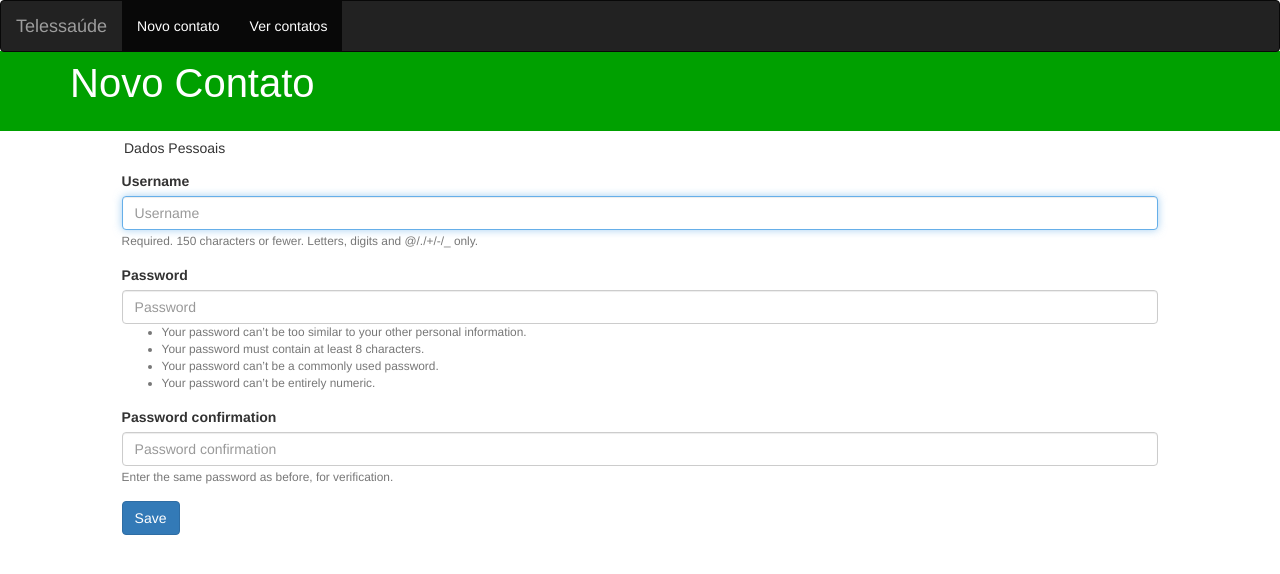
After one commit to jpmarques-13/agenda, a Django app: a page that uses templates/usuario.html in a window 1280 px wide. The commit adds this page. Shown: the top 574 px of the page. Run offline with Django 3.2, Linux system fonts and the light colour scheme; some libraries are stand-ins or nearby versions.

Commit message:
funcao Cadastrar usuario criada

```diff
--- a/Lais/settings.py
+++ b/Lais/settings.py
@@ -39,6 +39,7 @@ INSTALLED_APPS = [
     'django.contrib.staticfiles',
 
     'polls',
+    'autenticacao',
 
     'bootstrap3',
     'bootstrap_pagination',
--- a/Lais/urls.py
+++ b/Lais/urls.py
@@ -20,4 +20,5 @@ urlpatterns = [
     url(r'^admin/', admin.site.urls),
     url(r'^polls/',include('polls.urls')),
     url(r'^$', views.index,name='homePage'),
+    url(r'^Usuario/',include('autenticacao.urls')),
 ]
--- /dev/null
+++ b/autenticacao/admin.py
@@ -0,0 +1,6 @@
+# -*- coding: utf-8 -*-
+from __future__ import unicode_literals
+
+from django.contrib import admin
+
+# Register your models here.
--- /dev/null
+++ b/autenticacao/models.py
@@ -0,0 +1,6 @@
+# -*- coding: utf-8 -*-
+from __future__ import unicode_literals
+
+from django.db import models
+
+# Create your models here.
--- /dev/null
+++ b/autenticacao/tests.py
@@ -0,0 +1,6 @@
+# -*- coding: utf-8 -*-
+from __future__ import unicode_literals
+
+from django.test import TestCase
+
+# Create your tests here.
--- /dev/null
+++ b/autenticacao/urls.py
@@ -0,0 +1,8 @@
+from django.conf.urls import url
+from . import views
+
+
+app_name = 'autenticacao'
+urlpatterns = [
+    url(r'^novoUsuario$',views.novoCadastro,name='novoCadastro'),
+]
--- /dev/null
+++ b/autenticacao/views.py
@@ -0,0 +1,18 @@
+# -*- coding: utf-8 -*-
+from __future__ import unicode_literals
+from django.contrib.auth.forms import UserCreationForm
+from django.shortcuts import render, redirect
+from django.contrib import messages
+
+# Create your views here.
+
+
+def novoCadastro(request):
+    form=UserCreationForm(request.POST or None)
+    if request.method == 'POST' :
+        if form.is_valid():
+            form.save()
+            mensagem = "Usuario criado com sucesso"
+            messages.warning ( request, mensagem)
+            return redirect ( 'polls:VerContatos' )
+    return render (request,'usuario.html',locals() )
--- a/polls/views.py
+++ b/polls/views.py
@@ -1,9 +1,8 @@
 # -*- coding: utf-8 -*-
 from django.http import *
-from django.shortcuts import render
+from django.shortcuts import render,redirect
 from .forms import *
 from .models import Contato
-from django.shortcuts import redirect
 from django.contrib import messages
 from django.core.paginator import Paginator, InvalidPage
 from datetime import datetime
--- a/templates/VerContatos.html
+++ b/templates/VerContatos.html
@@ -75,6 +75,7 @@
       <td>Email</td>
       <td>Celular</td>
       <td>Data</td>
+      <td>idade</td>
       <td>Aniversario</td>
       <td>Acoes</td>
     </tr>
--- /dev/null
+++ b/templates/usuario.html
@@ -0,0 +1,49 @@
+{%extends 'baseLayout.html'%}
+{# Load the tag library #}
+{% load bootstrap3 %}
+{% bootstrap_css %}
+{# Load CSS and JavaScript #}
+{% bootstrap_javascript %}
+{%block title%}Criar Contato{%endblock%}
+    {%block script-link%}
+        <script src="https://cdnjs.cloudflare.com/ajax/libs/jquery/3.2.1/jquery.min.js"></script>
+        <script src="https://maxcdn.bootstrapcdn.com/bootstrap/3.4.0/js/bootstrap.min.js"></script>
+        <script src="https://cdnjs.cloudflare.com/ajax/libs/jquery.mask/1.14.11/jquery.mask.min.js"></script>
+        <link rel="stylesheet" href="//code.jquery.com/ui/1.12.1/themes/base/jquery-ui.css">
+        <link rel="stylesheet" href="/resources/demos/style.css">
+    {%endblock%}
+{%block side-bar%}
+
+<div class="side-bar">
+    <span  class='plus-icon'>{% bootstrap_icon "plus" %}</span>
+    <p>Novo Contato</p>
+</div>
+<style>
+.side-bar{
+  margin-top:-25px;
+  }
+</style>
+{%endblock%}
+{%block content%}
+
+<div class="card">
+    <table class="table table-striped">
+        <tbody>
+            <tr>
+                <h5>Dados Pessoais</h5>
+            </tr>
+            <tr>
+                <div class="content">
+                    <form class="form-group" action="{%url 'autenticacao:novoCadastro'%}" method="post">
+                      {%csrf_token%}
+                      {%bootstrap_form form%}
+                      {% bootstrap_button "Save" button_type="submit" button_class="btn-primary" %}
+                    </form>
+                </div>
+            </tr>
+        </tbody>
+    </table>
+</div>
+
+
+{%endblock%}
```
Also changed, not shown: autenticacao/apps.py (added, +8 -0 lines), autenticacao/__init__.py (added), autenticacao/migrations/__init__.py (added), polls/migrations/0010_auto_20190814_1711.py (added).
